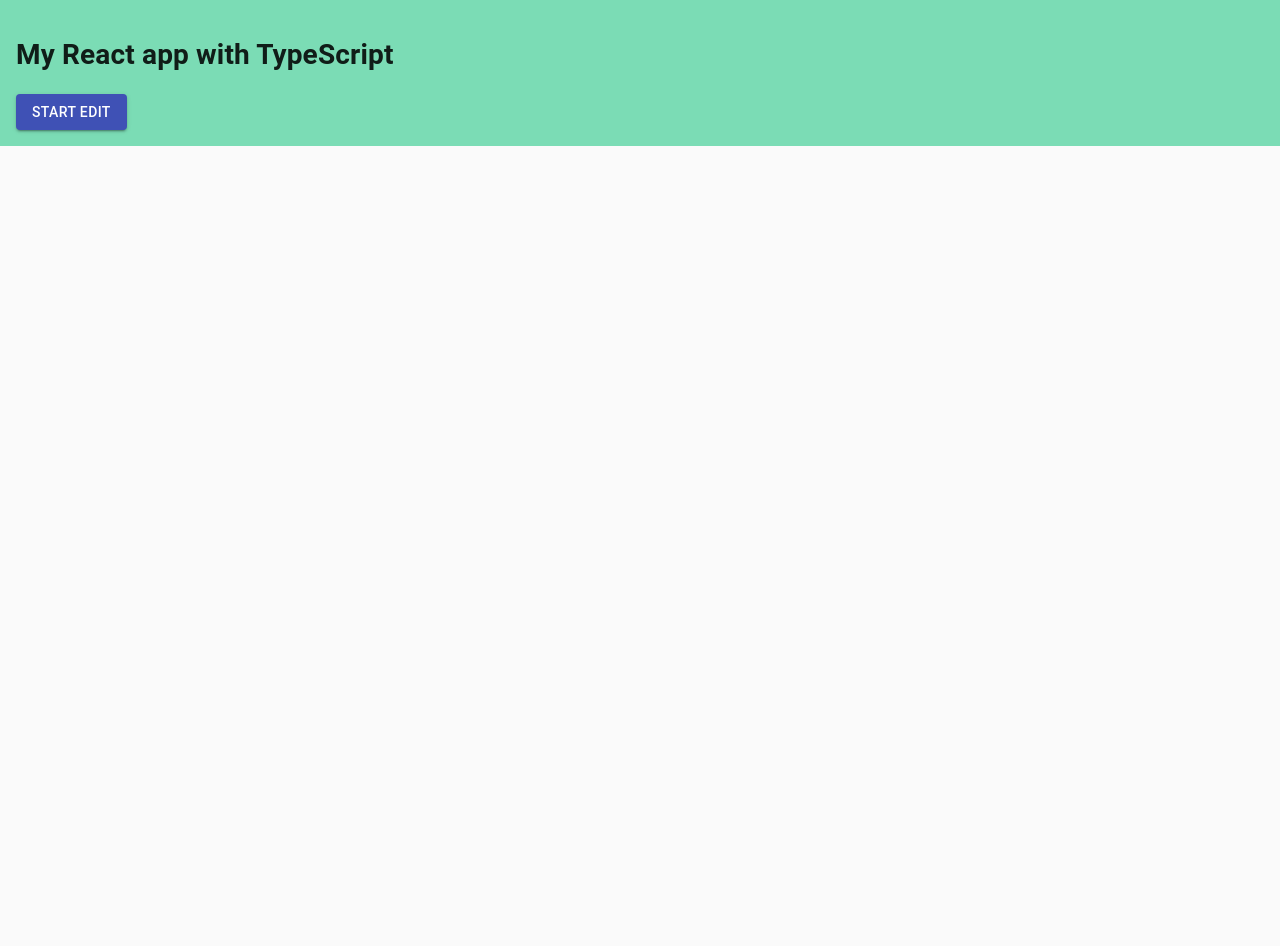
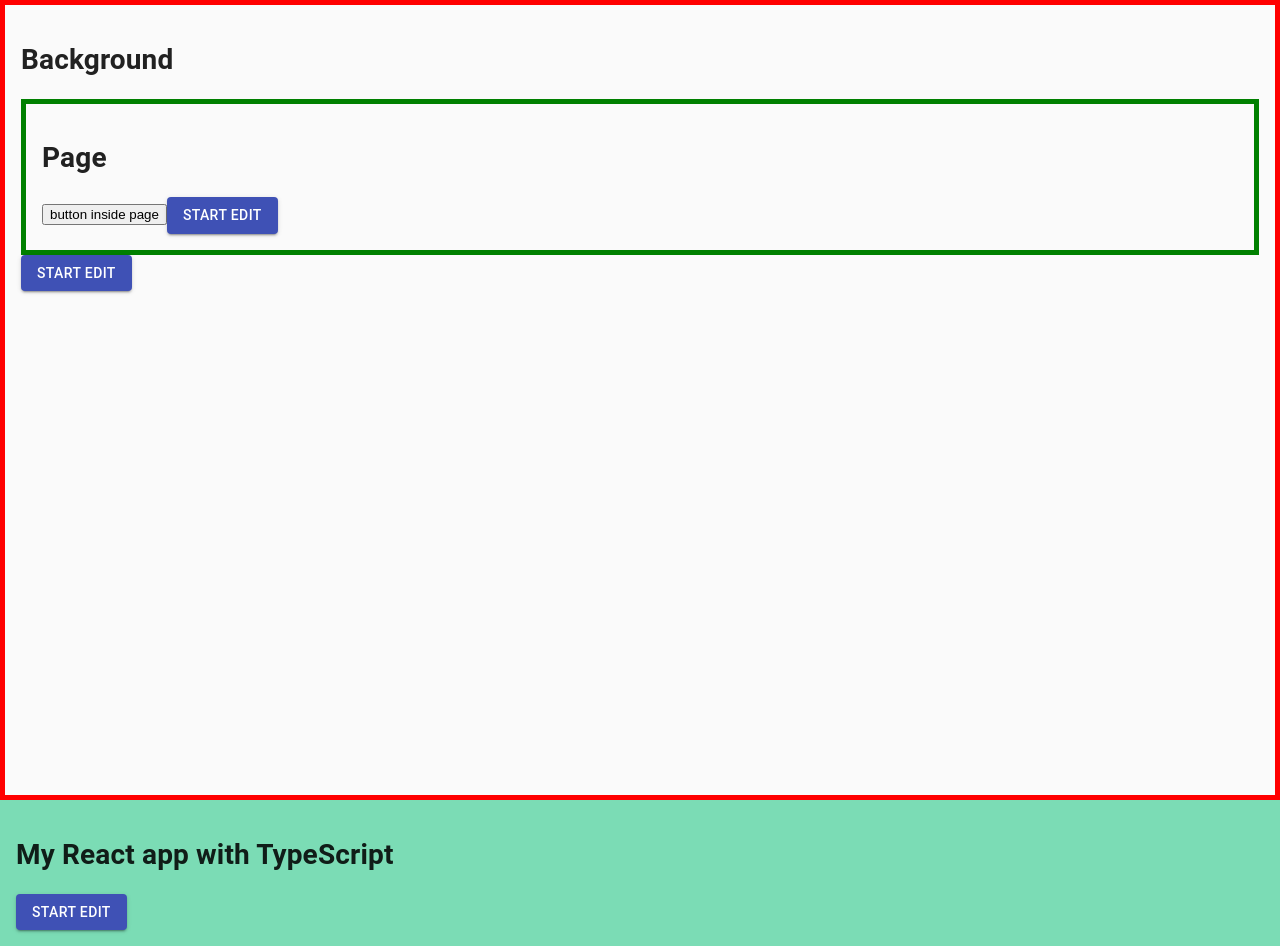
Before and after one commit to chrystal-lyu/board, a React app: page / in a window 1280 px wide. Before the commit the page ends 800 px from the top, so only its background shows below. Built offline with nearby package versions, Linux system fonts and the light colour scheme; the HTML template or start-up script is replaced by a standard one.

Commit message:
add more components

```diff
--- a/package.json
+++ b/package.json
@@ -20,12 +20,14 @@
   "dependencies": {
     "@material-ui/core": "^4.11.0",
     "@types/react-color": "^3.0.4",
+    "@types/styled-components": "^5.1.4",
     "react": "^17.0.1",
     "react-color": "^2.19.3",
     "react-dom": "^17.0.1",
     "react-redux": "^7.2.2",
     "redux": "^4.0.5",
-    "redux-thunk": "^2.3.0"
+    "redux-thunk": "^2.3.0",
+    "styled-components": "^5.2.1"
   },
   "devDependencies": {
     "@babel/core": "^7.12.3",
--- a/src/components/App/index.tsx
+++ b/src/components/App/index.tsx
@@ -2,10 +2,17 @@ import React from "react";
 import { Box } from "@material-ui/core";
 import CssBaseline from "@material-ui/core/CssBaseline";
 import Board from "../Board";
+import Background from "../Background";
+import Page from "../Page";
 
 const App: React.FC = () => (
   <Box height="100vh">
     <CssBaseline />
+    <Background>
+      <Page>
+        <button>button inside page</button>
+      </Page>
+    </Background>
     <Board />
   </Box>
 );
--- /dev/null
+++ b/src/components/Background/index.tsx
@@ -0,0 +1,16 @@
+import React from "react";
+import { SelectorBox } from "../../styles/global";
+import { OwnProps } from "./types";
+import SideBar from "../SideBar";
+
+const Background: React.FC<OwnProps> = (props) => {
+  return (
+    <SelectorBox p={2} height="100vh" onClick={() => console.log('clicked')}>
+      <h1>Background</h1>
+      {props.children}
+      <SideBar title="Background" />
+    </SelectorBox>
+  );
+};
+
+export default Background;
--- /dev/null
+++ b/src/components/Background/types.ts
@@ -0,0 +1,24 @@
+interface Color {
+  name: "color";
+  options: {
+    color: string;
+  };
+}
+
+interface Gradient {
+  name: "gradient";
+  options: {
+    colorStop1: string;
+    stopPosition1: number;
+    colorStop2: string;
+    stopPosition2: number;
+  };
+}
+
+type Style = Color | Gradient;
+
+export interface OwnProps {
+  style?: {
+    [key: string]: Style;
+  };
+}
--- /dev/null
+++ b/src/components/Page/index.tsx
@@ -0,0 +1,16 @@
+import React from "react";
+import { SelectorBox } from "../../styles/global";
+import { OwnProps } from "./types";
+import SideBar from "../SideBar";
+
+const Page: React.FC<OwnProps> = (props) => {
+  return (
+    <SelectorBox p={2} width={props.width}>
+      <h1>Page</h1>
+      {props.children}
+      <SideBar title="Page" />
+    </SelectorBox>
+  );
+};
+
+export default Page;
--- /dev/null
+++ b/src/components/Page/types.ts
@@ -0,0 +1,3 @@
+export interface OwnProps {
+  width?: number;
+}
--- a/src/components/SideBar/index.tsx
+++ b/src/components/SideBar/index.tsx
@@ -8,10 +8,11 @@ import {
   Button,
   SwipeableDrawer,
 } from "@material-ui/core";
+import { OwnProps } from "./types";
 import { RootState } from "../../store/reducers/rootReducer";
 import { changeTitle, changeBgColor } from "../../store/actions";
 
-const SideBar: React.FC = () => {
+const SideBar: React.FC<OwnProps> = (props) => {
   const { title, backgroundColor } = useSelector(
     (state: RootState) => state.board
   );
@@ -21,7 +22,7 @@ const SideBar: React.FC = () => {
   const onClose = () => {
     setOpen(false);
     setShowColorSwatch(false);
-  }
+  };
   return (
     <React.Fragment>
       <Button color="primary" variant="contained" onClick={() => setOpen(true)}>
@@ -36,7 +37,7 @@ const SideBar: React.FC = () => {
         BackdropProps={{ invisible: true }}
       >
         <Box m={2}>
-          <h1>Menu</h1>
+          <h1>{props.title ? props.title : "Menu"}</h1>
           <Grid
             container
             direction="column"
--- /dev/null
+++ b/src/components/SideBar/types.ts
@@ -0,0 +1,3 @@
+export interface OwnProps {
+  title?: string;
+}
--- /dev/null
+++ b/src/styles/global.ts
@@ -0,0 +1,10 @@
+import styled from "styled-components";
+import { Box } from "@material-ui/core";
+
+export const SelectorBox = styled(Box)`
+  border: 5px solid green;
+  &:hover {
+    cursor: pointer;
+    border: 5px solid red;
+  }
+`
```
Also changed, not shown: src/styles/global.js (deleted).
